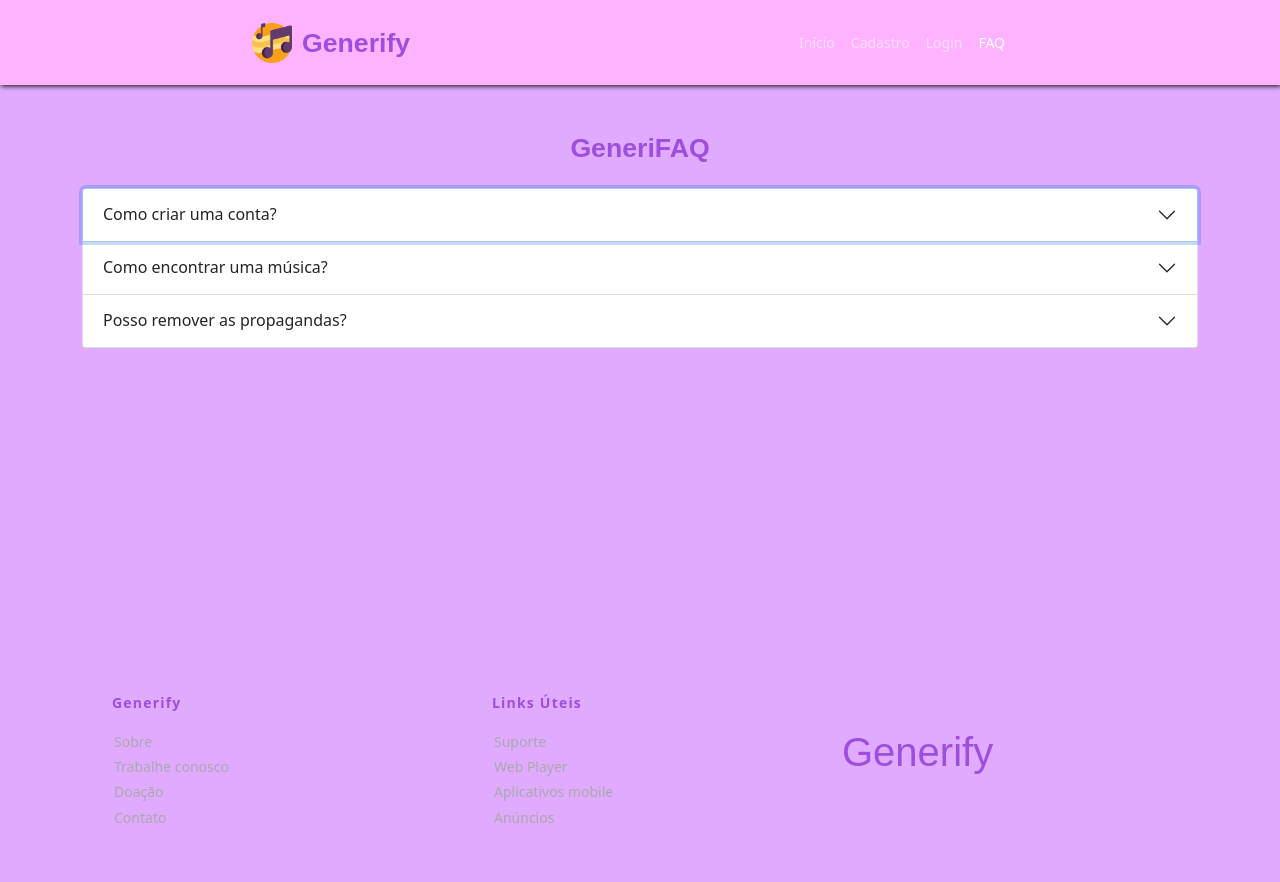
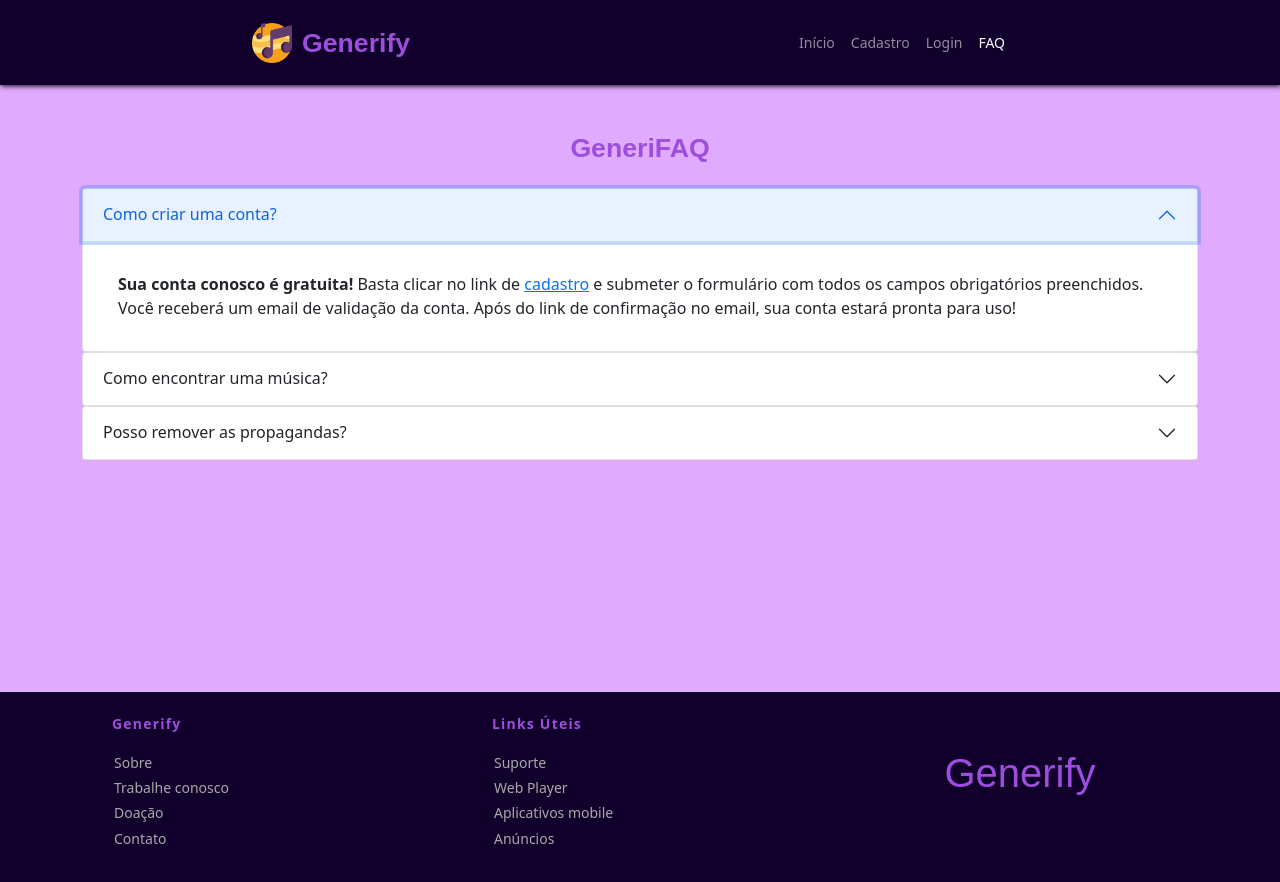
Before and after one commit to marceloasfor/generify-react, a React (Create React App) app: page /faq in a window 1280 px wide. Both pictures are taken after a click on the button "Como criar uma conta?". Shown: the top 882 px of the page. Built offline with nearby package versions, Linux system fonts and the light colour scheme; a web font is replaced by a local one.

Commit message:
Nav and Footer adjusted; Cards components implementation started

```diff
--- a/package.json
+++ b/package.json
@@ -8,6 +8,8 @@
     "@testing-library/user-event": "^13.5.0",
     "bootstrap": "^5.1.3",
     "react": "^17.0.2",
+    "react-bootstrap": "^2.2.1",
+    "react-bootstrap-accordion": "^1.0.0",
     "react-dom": "^17.0.2",
     "react-router-dom": "^6.2.2",
     "react-scripts": "5.0.0",
--- a/src/components/Footer/index.js
+++ b/src/components/Footer/index.js
@@ -3,6 +3,8 @@ import { Link } from "react-router-dom";
 
 const Footer = () => {
     return (
+      <footer>
+
         <div className="container mt-3" style={{paddingBottom: '20px'}}>
           <div className="row">
 
@@ -32,6 +34,7 @@ const Footer = () => {
 
           </div>
         </div>
+      </footer>
     );
 };
 
--- a/src/components/Navbar/NavbarElements.js
+++ b/src/components/Navbar/NavbarElements.js
@@ -8,6 +8,8 @@ export const Nav = styled.nav`
   justify-content: space-between;
   padding: 0.2rem calc((100vw - 1000px) / 2);
   z-index: 12;
+  background-color: #10002b;
+  box-shadow: 1px 1px 5px #070707;
 `;
 
 export const NavLink = styled(Link)`
--- a/src/index.css
+++ b/src/index.css
@@ -22,7 +22,7 @@ footer {
 
 .main-banner{
   background-color: aliceblue;
-  background-image: url("/images/bg5.jpg");
+  background-image: url("./images/bg5.jpg");
   background-repeat: no-repeat;
   background-size: cover;
   background-position: center;
--- a/src/pages/faq.js
+++ b/src/pages/faq.js
@@ -1,5 +1,7 @@
 import React from "react";
 import { Link } from "react-router-dom";
+import Accordion from 'react-bootstrap/Accordion'
+
 
 const Faq = () => {
 	return (
@@ -7,41 +9,34 @@ const Faq = () => {
       <div className="row">
           <span style={{textAlign: 'center', paddingBottom: '20px'}}><b className="main-font">GeneriFAQ</b></span>
       </div>
-      <div className="accordion" id="accordionExample">
-        <div className="accordion-item">
-          <h2 className="accordion-header" id="headingOne">
-            <button className="accordion-button collapsed" type="button" data-bs-toggle="collapse" data-bs-target="#collapseOne" aria-expanded="true" aria-controls="collapseOne">
+      <Accordion>
+        <Accordion.Item eventKey="0">
+          <Accordion.Header>
               Como criar uma conta?
-            </button>
-          </h2>
-          <div id="collapseOne" className="accordion-collapse collapse" aria-labelledby="headingOne" data-bs-parent="#accordionExample">
-            <div className="accordion-body">
+          </Accordion.Header>
+            <Accordion.Body>
               <strong>Sua conta conosco é gratuita!</strong> Basta clicar no link de <Link to="/form" activeStyle>cadastro</Link> e submeter o formulário com todos os campos obrigatórios preenchidos.
               Você receberá um email de validação da conta. Após do link de confirmação no email, sua conta estará pronta para uso!
-            </div>
-          </div>
-        </div>
-        <div className="accordion-item">
-          <h2 className="accordion-header" id="headingTwo">
-            <button className="accordion-button collapsed" type="button" data-bs-toggle="collapse" data-bs-target="#collapseTwo" aria-expanded="false" aria-controls="collapseTwo">
+            </Accordion.Body>
+        </Accordion.Item>
+      </Accordion>
+      <Accordion>
+        <Accordion.Item eventKey="0">
+          <Accordion.Header>
               Como encontrar uma música?
-            </button>
-          </h2>
-          <div id="collapseTwo" className="accordion-collapse collapse" aria-labelledby="headingTwo" data-bs-parent="#accordionExample">
-            <div className="accordion-body">
+          </Accordion.Header>
+            <Accordion.Body>
               <strong>Os maiores artistas estão no nosso player.</strong> Para encontrar suas músicas preferidas, basta fazer o <Link to="/login" activeStyle>login</Link> com sua conta de cadastro,
               clicar na barra de busca e então pesquisar por artista, música ou álbum.
-            </div>
-          </div>
-        </div>
-        <div className="accordion-item">
-          <h2 className="accordion-header" id="headingThree">
-            <button className="accordion-button collapsed" type="button" data-bs-toggle="collapse" data-bs-target="#collapseThree" aria-expanded="false" aria-controls="collapseThree">
+            </Accordion.Body>
+        </Accordion.Item>
+      </Accordion>
+      <Accordion>
+        <Accordion.Item eventKey="0">
+          <Accordion.Header>
               Posso remover as propagandas?
-            </button>
-          </h2>
-          <div id="collapseThree" className="accordion-collapse collapse" aria-labelledby="headingThree" data-bs-parent="#accordionExample">
-            <div className="accordion-body">
+          </Accordion.Header>
+            <Accordion.Body>
               <strong>Use o Generify&trade; do seu jeito.</strong> Através do nosso plano de assinaturas, você pode criar diversas playlists, remover as propagandas e muito mais.
               Para acessar as opções de plano, acesse <Link to="/login" activeStyle>Minha Conta</Link> na área logada.
               <table className="table table-hover">
@@ -60,10 +55,9 @@ const Faq = () => {
                   </tr>
                 </tbody>
               </table>
-            </div>
-          </div>
-        </div>
-      </div>
+            </Accordion.Body>
+        </Accordion.Item>
+      </Accordion>
     </div>
 	);
 };
```
Also changed, not shown: src/components/Homepage/PlaylistCard.js (added, +10 -0 lines), 1 other file (tests, documents, lock files or other folders).
